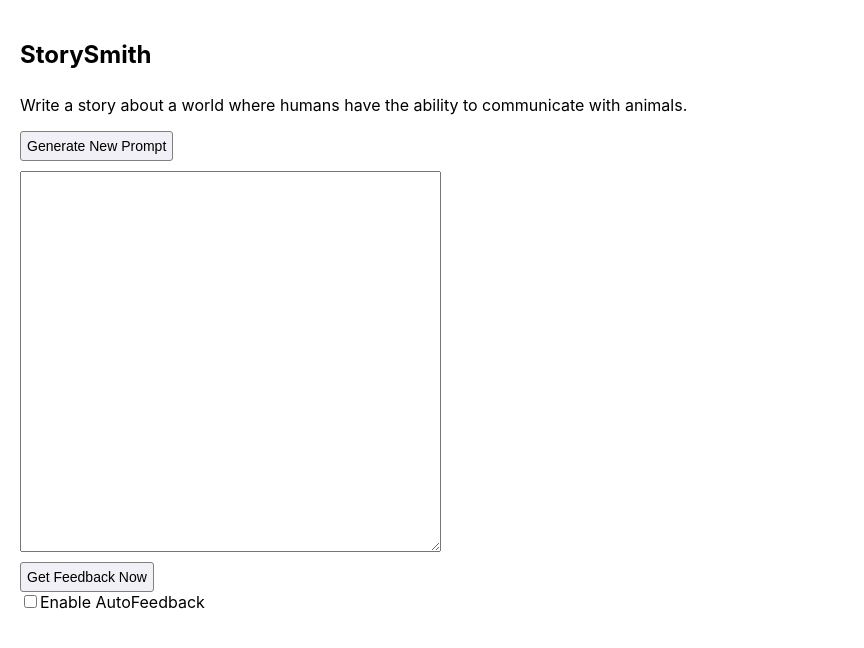
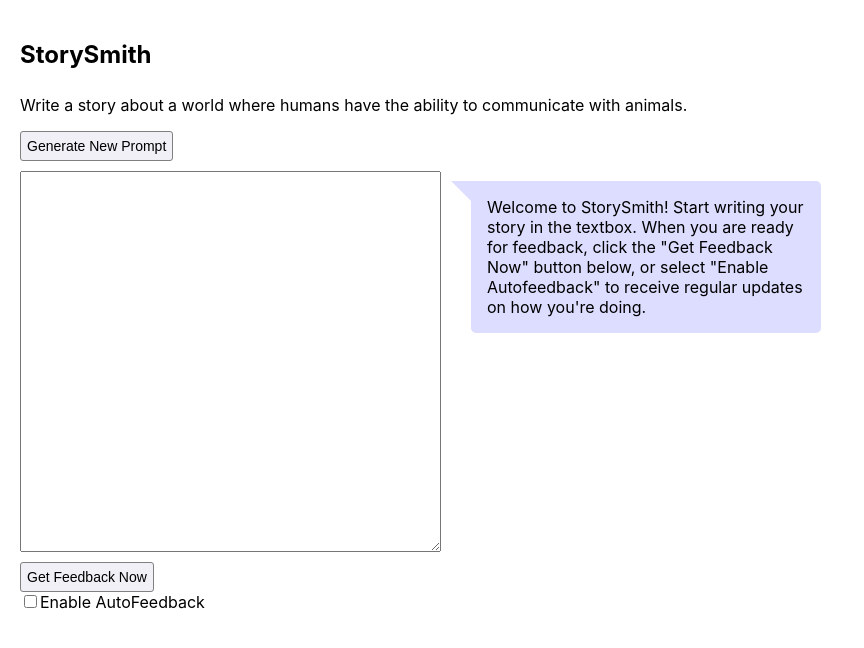
Before and after one commit to AnJiang88/Story-Smith, a React (Create React App) app: page / in a window 1280 px wide. Shown: the top 648 px of the page, without its empty margins (0-864 px from the left). Built offline with nearby package versions, Linux system fonts and the light colour scheme.

Commit message:
Add initial message to feedback bubble

```diff
--- a/src/App.tsx
+++ b/src/App.tsx
@@ -15,7 +15,7 @@ const devToolKeybindCondition = (event: KeyboardEvent) => event.altKey && event.
 function App() {
   const [prompt, setPrompt] = useState<string>('');
   const [userText, setUserText] = useState<string>('');
-  const [feedback, setFeedback] = useState<string>('');
+  const [feedback, setFeedback] = useState<string>('Welcome to StorySmith! Start writing your story in the textbox. When you are ready for feedback, click the "Get Feedback Now" button below, or select "Enable Autofeedback" to receive regular updates on how you\'re doing.');
   const [isAutoFeedback, setIsAutoFeedback] = useState(false);
   const [sentenceCount, setSentenceCount] = useState(0);
   const [intervalId, setIntervalId] = useState<NodeJS.Timeout>();
```
